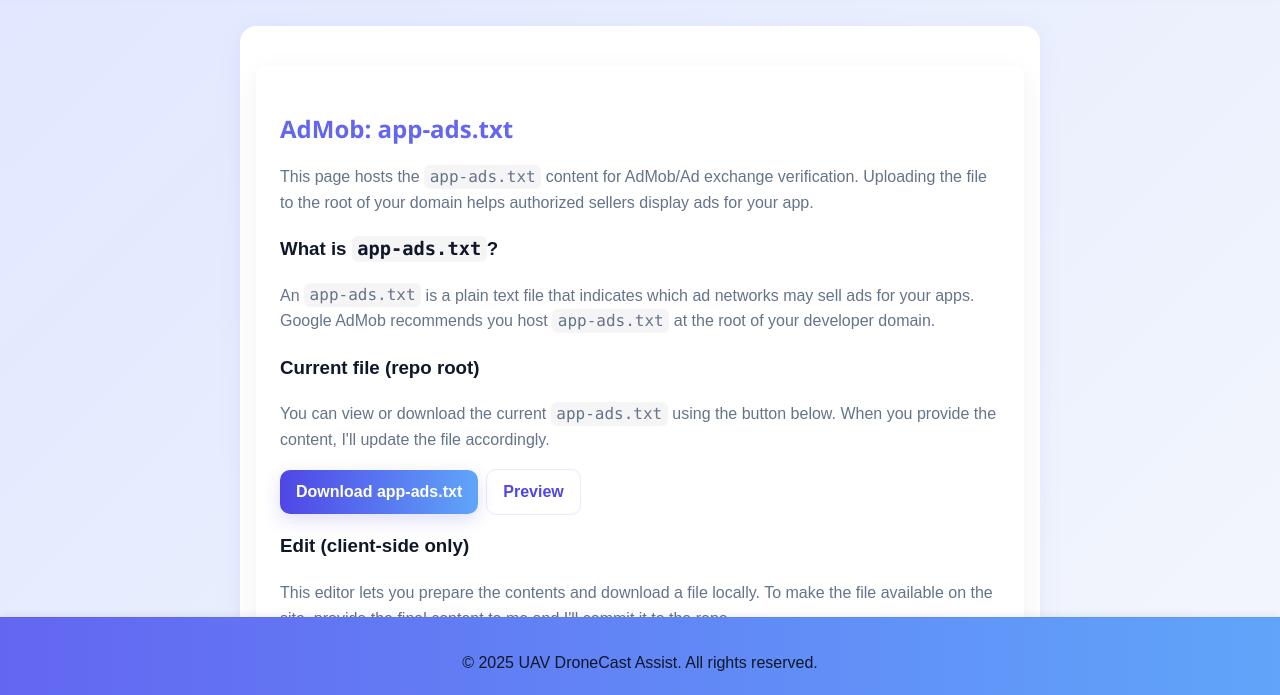
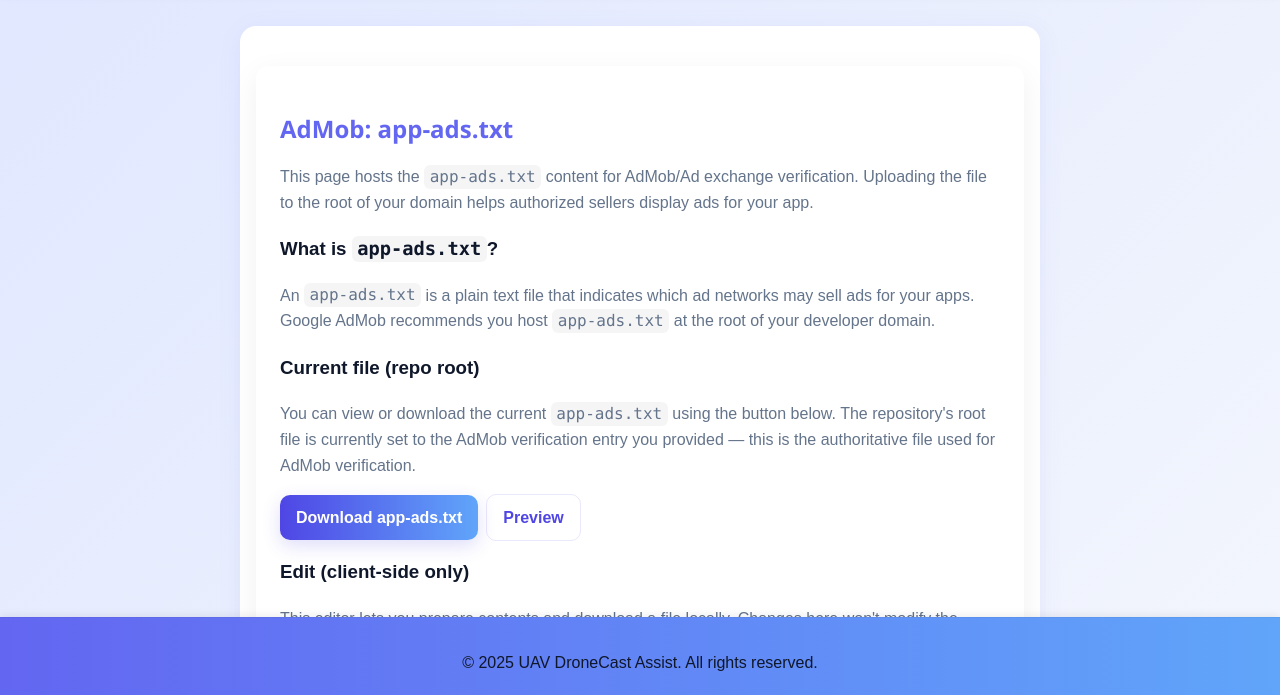
Before and after one commit to emrkavak/app-legal-pages, a plain HTML site: page admob.html in a window 1280 px wide. Shown: the part 92-787 px from the top of the page. Drawn offline with Linux system fonts and the light colour scheme.

Commit message:
Set app-ads.txt to the provided AdMob entry and clarify admob page note

```diff
--- a/admob.html
+++ b/admob.html
@@ -31,7 +31,7 @@
       <p class="muted">An <code>app-ads.txt</code> is a plain text file that indicates which ad networks may sell ads for your apps. Google AdMob recommends you host <code>app-ads.txt</code> at the root of your developer domain.</p>
 
       <h3>Current file (repo root)</h3>
-      <p class="muted">You can view or download the current <code>app-ads.txt</code> using the button below. When you provide the content, I'll update the file accordingly.</p>
+      <p class="muted">You can view or download the current <code>app-ads.txt</code> using the button below. The repository's root file is currently set to the AdMob verification entry you provided — this is the authoritative file used for AdMob verification.</p>
 
       <div style="margin-top:0.75rem;display:flex;gap:.5rem;align-items:center;">
         <a class="btn btn--primary" href="/app-ads.txt" download>Download app-ads.txt</a>
@@ -39,7 +39,7 @@
       </div>
 
       <h3 style="margin-top:1rem;">Edit (client-side only)</h3>
-      <p class="muted">This editor lets you prepare the contents and download a file locally. To make the file available on the site, provide the final content to me and I'll commit it to the repo.</p>
+      <p class="muted">This editor lets you prepare contents and download a file locally. Changes here won't modify the server file unless the file is committed to the repository. If you want the root <code>app-ads.txt</code> changed, provide the content or pull request and I will update it.</p>
 
       <textarea id="editor" style="width:100%;height:160px;padding:12px;border-radius:8px;border:1px solid rgba(0,0,0,0.06);">google.com, pub-2180329266610702, DIRECT, f08c47fec0942fa0
     </textarea>
```
Also changed, not shown: app-ads.txt.
